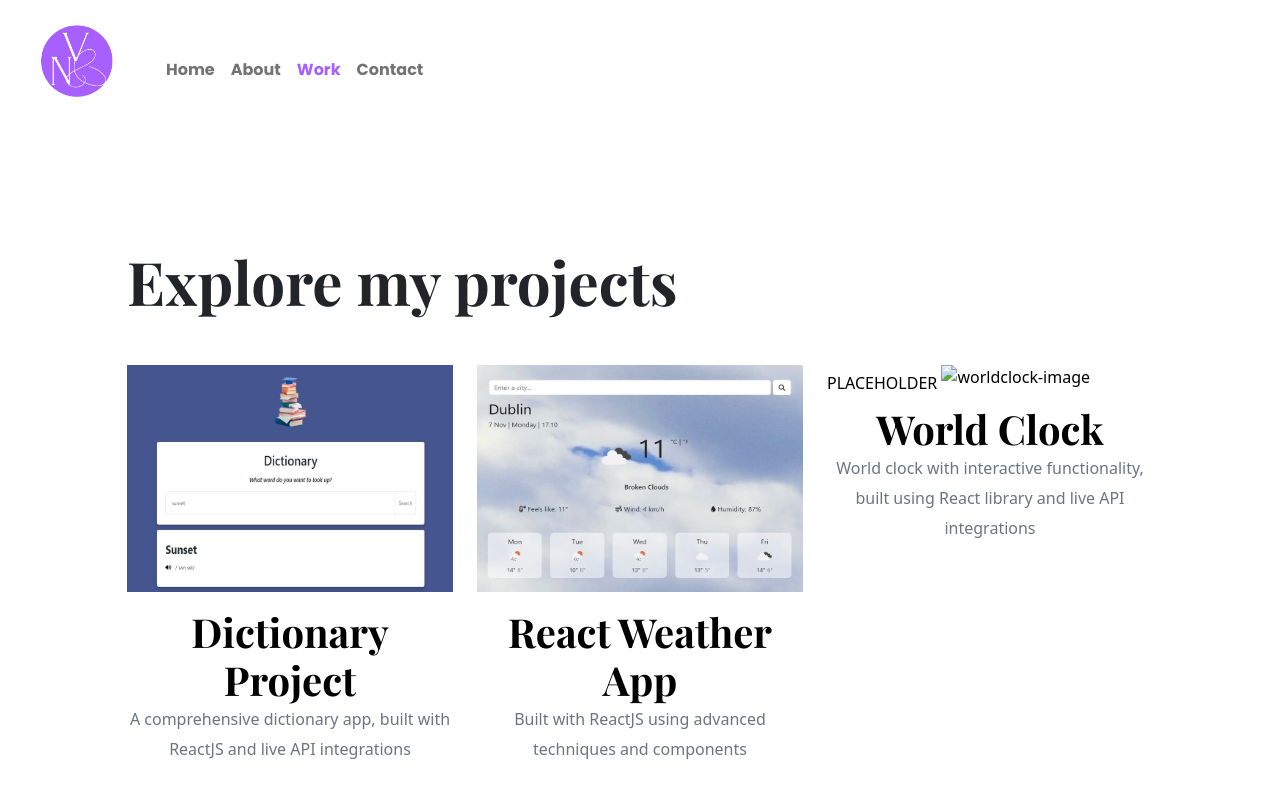
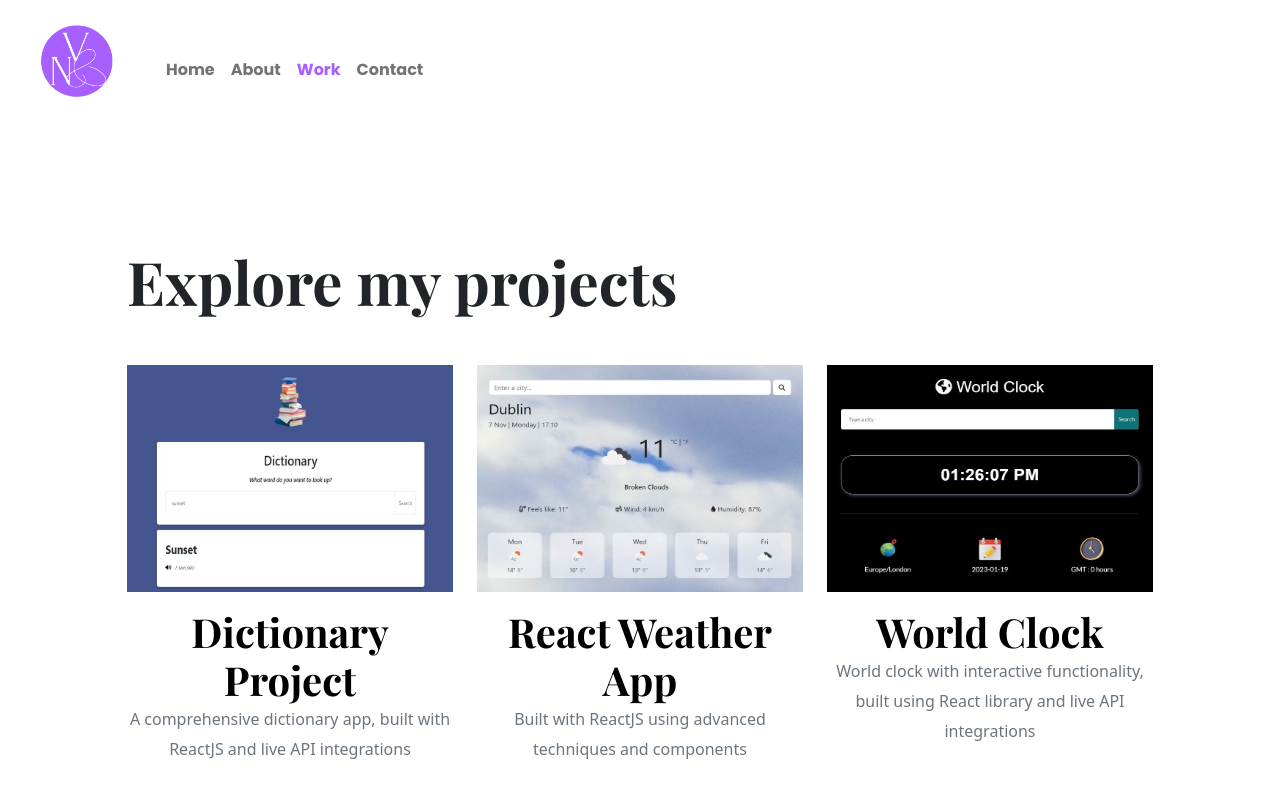
Before and after one commit to viki3612/Portfolio, a plain HTML site: page work.html in a window 1280 px wide. Shown: the top 800 px of the page. Drawn offline with nearby package versions, Linux system fonts and the light colour scheme.

Commit message:
added screenshot of new peoject

```diff
--- a/index.html
+++ b/index.html
@@ -138,6 +138,7 @@
             </div>
           </div>
         </div>
+        </div>
 
         <div class="row mb-5">
           <div class="col">
@@ -149,7 +150,7 @@
                 integrated.
               </p>
               <a
-                href="//https://worldclockreact.netlify.app/"
+                href="https://worldclockreact.netlify.app/"
                 target="_blank"
                 title="world-clock-project-link"
                 class="mb-5 text-center btn btn-branding-projects"
@@ -159,11 +160,10 @@
           </div>
           <div class="col d-none d-lg-block">
             <img
-              src=""
+              src="images/world-clock-snapshot.jpg"
               class="img-fluid shadow-sm"
               alt="world-clock-app-project"
             />
-            Project link and picture is due to be updated
           </div>
         </div>
 
--- a/work.html
+++ b/work.html
@@ -138,13 +138,16 @@
 
           <div class="col-md-4 mt-4 mb-4">
             <a
-              href="//https://worldclockreact.netlify.app/"
+              href="https://worldclockreact.netlify.app/"
               target="_blank"
               class="world-clock-app-link"
               title="world-clock-app-link"
             >
-              PLACEHOLDER
-              <img src="/" class="img-fluid mb-3" alt="worldclock-image" />
+              <img
+                src="images/world-clock-snapshot.jpg"
+                class="img-fluid mb-3"
+                alt="worldclock-image"
+              />
               <h2 class="text-center m-0">World Clock</h2>
             </a>
             <p class="text-muted text-center">
```
Also changed, not shown: images/world-clock-snapshot-orifinal size.jpg (added), images/world-clock-snapshot.jpg (added).
